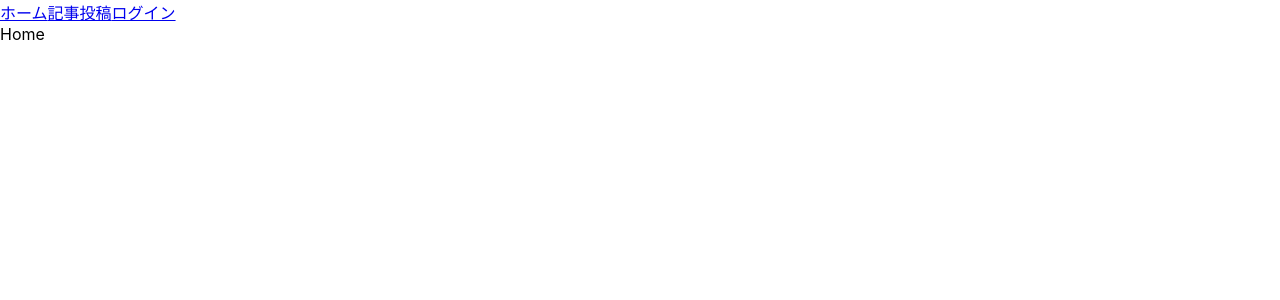
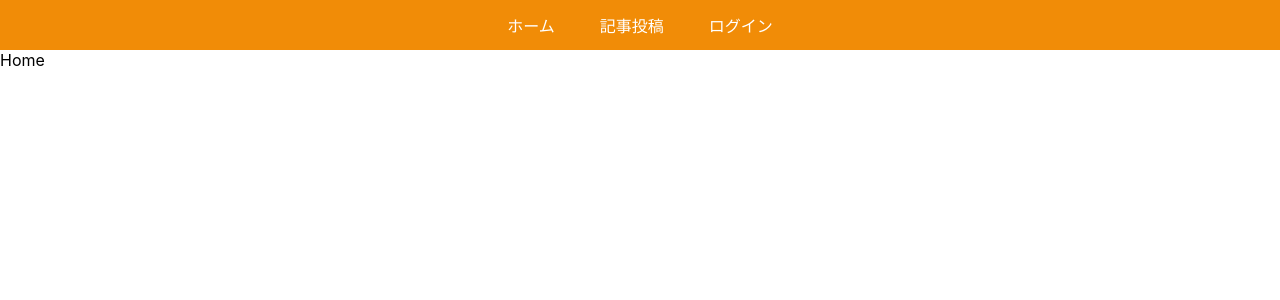
Before and after one commit to umedanaoyuki/react-blog-firebase, a React (Create React App) app: page / in a window 1280 px wide. Shown: the top 300 px of the page. Built offline with nearby package versions, Linux system fonts and the light colour scheme.

Commit message:
cssの装飾

```diff
--- /dev/null
+++ b/src/components/Navbar.css
@@ -0,0 +1,17 @@
+nav {
+    display: flex;
+    justify-content: center;
+    align-items: center;
+    height: 50px;
+    background-color: rgb(241, 140, 7);
+    gap: 45px;
+}
+
+nav a {
+    text-decoration: none;
+    color: white;
+}
+
+nav a:hover {
+    color: aquamarine;
+}
--- a/src/components/Navbar.js
+++ b/src/components/Navbar.js
@@ -1,5 +1,7 @@
 import React from 'react'
 import { Link } from "react-router-dom";
+import "./Navbar.css";
+
 
 const Navbar = () => {
   return (
```
